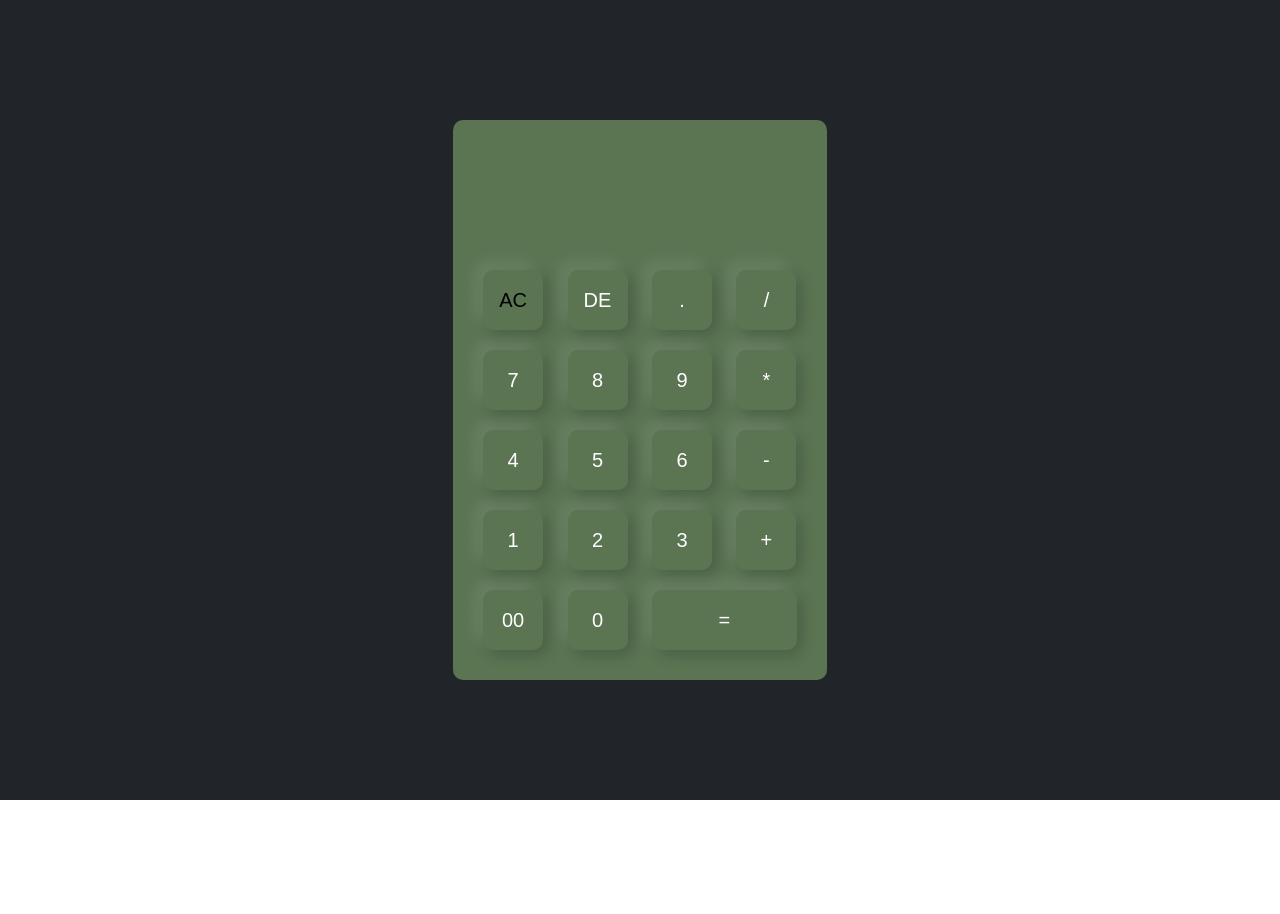
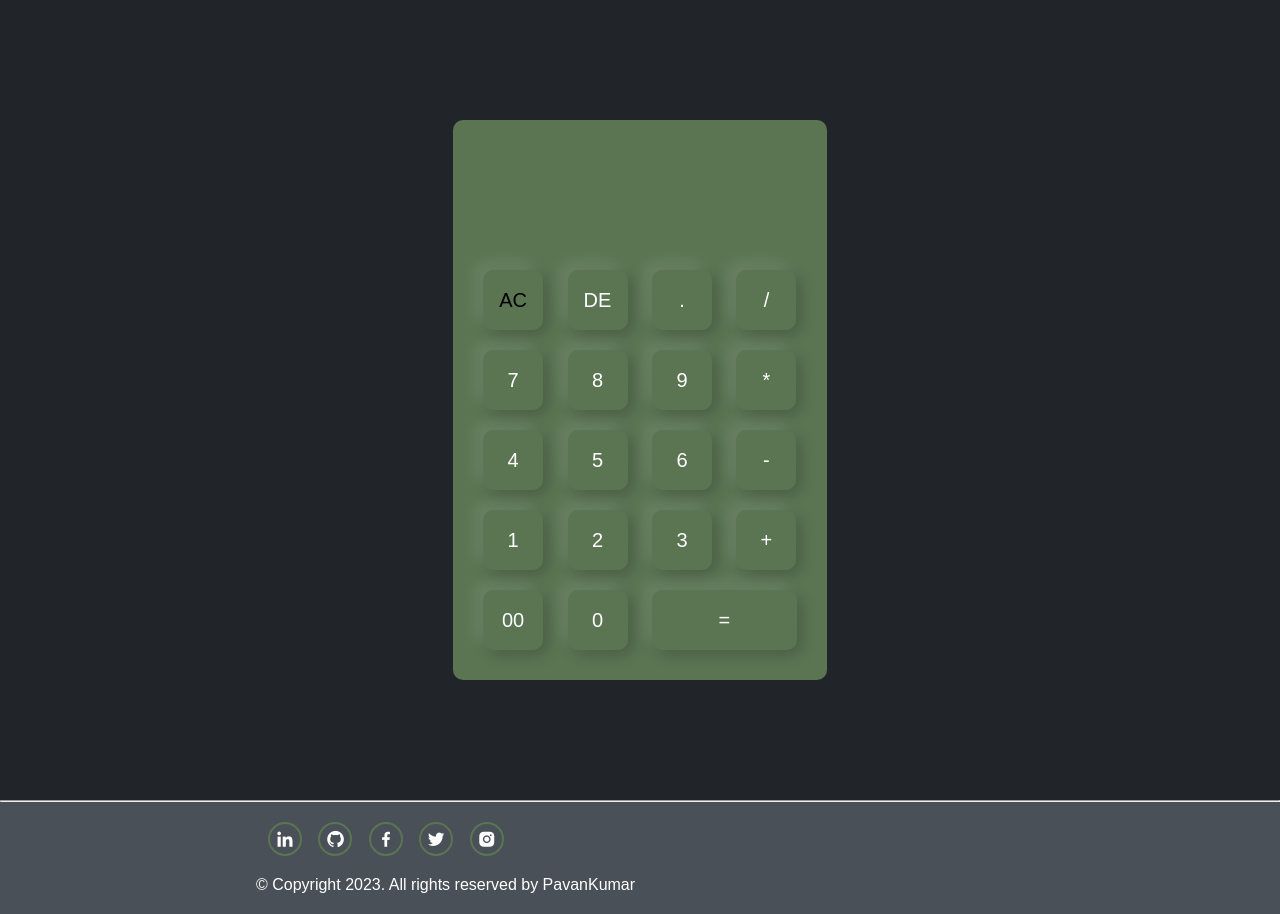
Before and after one commit to Pavankumar5522/30-days-30-projects, a plain HTML site: page day-01 (Simple calculator)/index.html in a window 1280 px wide. Before the commit the page ends 800 px from the top, so only its background shows below. Drawn offline with nearby package versions, Linux system fonts and the light colour scheme.

Commit message:
Update index.html

```diff
--- a/day-01 (Simple calculator)/index.html
+++ b/day-01 (Simple calculator)/index.html
@@ -4,6 +4,8 @@
     <meta charset="UTF-8">
     <meta name="viewport" content="width=device-width, initial-scale=1.0">
     <title>Simple Calculator</title>
+    <link href='https://unpkg.com/boxicons@2.1.4/css/boxicons.min.css' rel='stylesheet'>
+    <link rel="stylesheet" href="https://cdnjs.cloudflare.com/ajax/libs/font-awesome/6.4.2/css/all.min.css" integrity="sha512-z3gLpd7yknf1YoNbCzqRKc4qyor8gaKU1qmn+CShxbuBusANI9QpRohGBreCFkKxLhei6S9CQXFEbbKuqLg0DA==" crossorigin="anonymous" referrerpolicy="no-referrer" />
     <link href="style.css" rel="stylesheet">
     <link href="cal.png" rel="icon">
 </head>
@@ -47,5 +49,25 @@
             </form>
         </div>
     </div>
+    <hr>
+    <footer>
+
+        <!-- target="_blank" is used to open the link in the next page -->
+        <a href="https://www.linkedin.com/in/pavankumar-v-022734273/" target="_blank
+        "><i class='bx bxl-linkedin'></i></a>
+        <a href="https://github.com/Pavankumar5522/30-days-30-projects" target="_blank"><i class='bx bxl-github'></i></a>
+        <a href="https://www.facebook.com/profile.php?id=100094913246848" target="_blank
+        "><i class='bx bxl-facebook'></i></box-icon></a>
+        <a href="https://twitter.com/Pavankumar8216V" target="_blank
+        "><i class='bx bxl-twitter' ></i></a>
+        <a href="https://www.instagram.com/pavanofficial0007/" target="_blank
+        "><i class='bx bxl-instagram-alt'></i></a>
+
+
+
+        <p>© Copyright 2023. All rights reserved by PavanKumar</p>
+
+
+    </footer>
 </body>
 </html>
```
